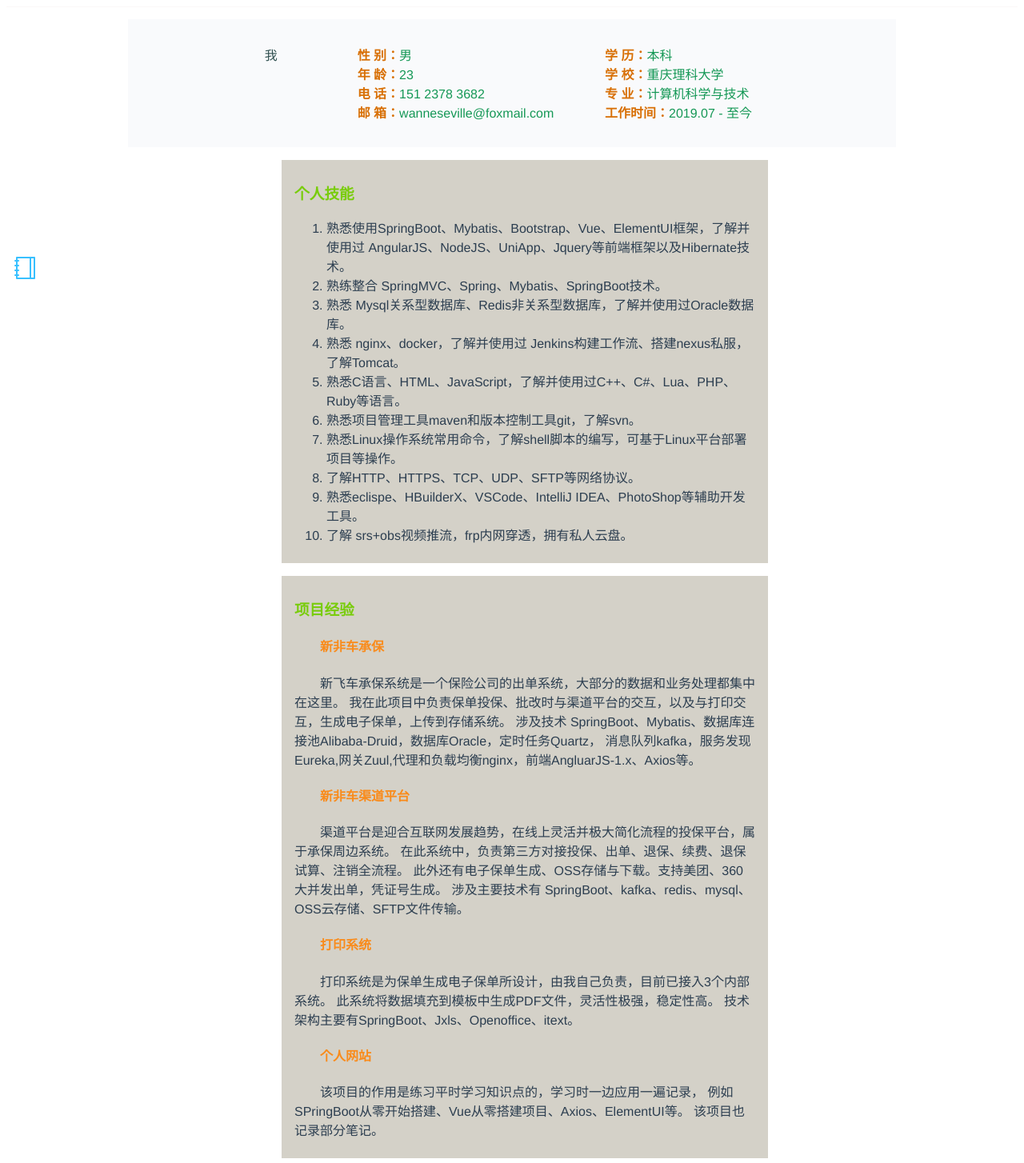
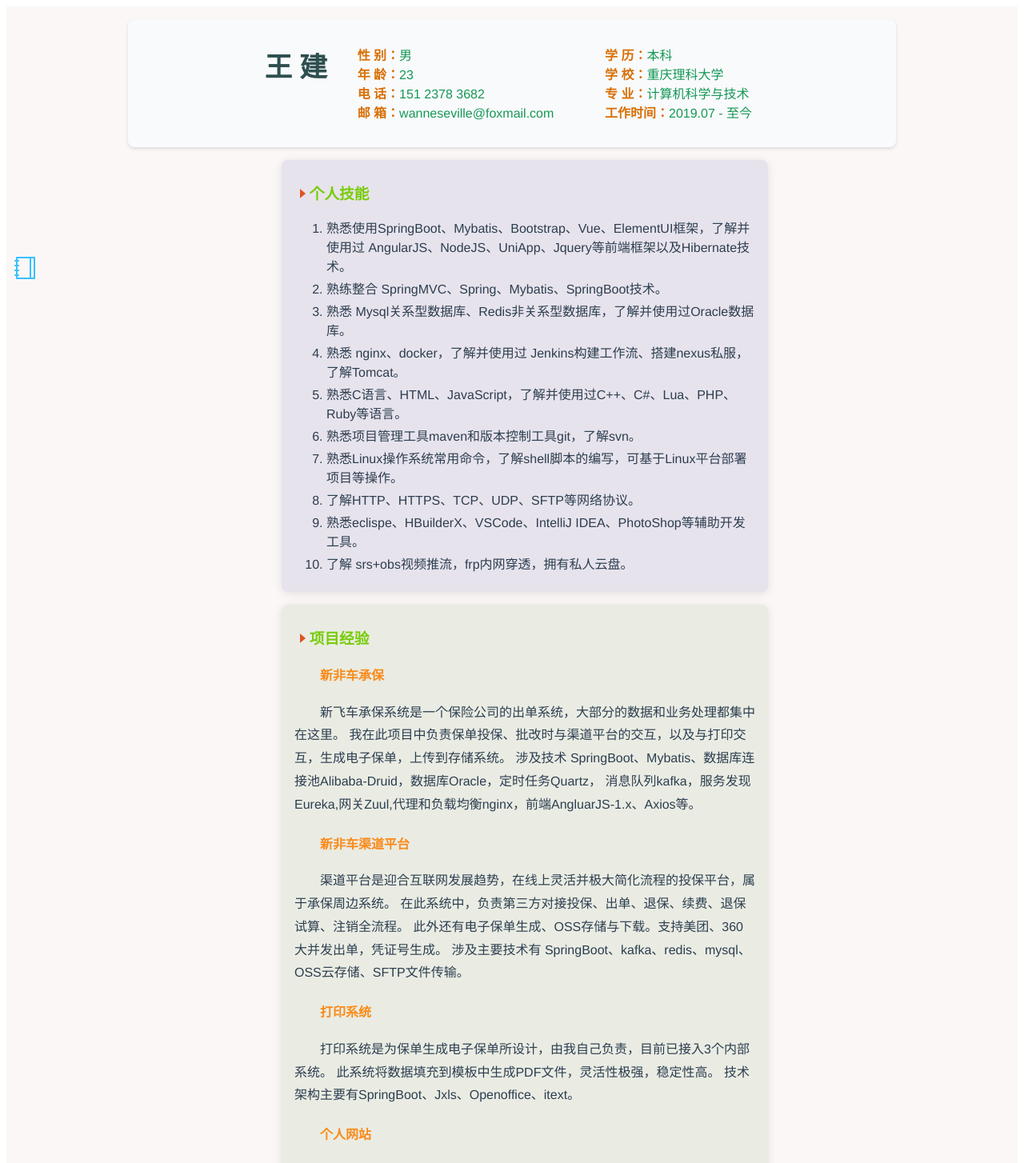
Before and after one commit to WanneSimon/munk-blog, a Vue app: page /coco/CV in a window 1280 px wide. Shown: the top 1454 px of the page at 80% size. Built offline with nearby package versions, Linux system fonts and the light colour scheme; no server answers; what vue-quill-editor would draw is missing.

Commit message:
简易版微调

```diff
--- a/src/views/curriculumVitae.vue
+++ b/src/views/curriculumVitae.vue
@@ -1,11 +1,11 @@
 <template>
   <div class="container-fluid" >
 
-    <div class="container_wrapper" style="position: relative;height: 1px;">
+    <div class="container_wrapper" style="position: relative;">
         <div style="height: 1rem;"></div>
 
         <el-row class="content_wrapper">
-          <el-col :lg="3" :md="4" :sm="12" :offset="4"> 我 </el-col>
+          <el-col :lg="3" :md="4" :sm="12" :offset="4"> <span class="name">王  建</span> </el-col>
           <el-col :lg="8" :md="8" :sm="12">
               <label>性 别：<span>男</span> </label>
               <label>年 龄：<span>23</span> </label>
@@ -20,8 +20,8 @@
           </el-col>
         </el-row>
 
-        <div class="intro_section">
-          <h3> 个人技能 </h3>
+        <div class="intro_section" style="background-color: #e7e3ec;">
+          <h3> <i class="el-icon-caret-right"></i>个人技能 </h3>
           <ol>
             <li> 熟悉使用SpringBoot、Mybatis、Bootstrap、Vue、ElementUI框架，了解并使用过 AngularJS、NodeJS、UniApp、Jquery等前端框架以及Hibernate技术。</li>
             <li>	熟练整合 SpringMVC、Spring、Mybatis、SpringBoot技术。</li>
@@ -36,8 +36,8 @@
           </ol>
         </div>
 
-        <div class="intro_section">
-          <h3> 项目经验 </h3>
+        <div class="intro_section" style="background-color: #eaece3;">
+          <h3> <i class="el-icon-caret-right"></i>项目经验 </h3>
           <div>
             <h4>新非车承保</h4>
             <p>
@@ -67,8 +67,8 @@
           </div>
         </div>
 
-        <div class="intro_section">
-          <h3> 自我描述 </h3>
+        <div class="intro_section" style="background-color: #e3ece5;">
+          <h3> <i class="el-icon-caret-right"></i>自我描述 </h3>
           <div>
             <p>本人积极乐观，性格随和，对学习和工作认真，态度端正。
             对软件开发技术有很强的兴趣，平时从社区论坛等学习到的新知识点通常会记录下来，
@@ -117,6 +117,9 @@ export default {
   padding: 2rem 1rem;
   min-height: 10rem;
   min-width: 10rem;
+
+  box-shadow: 0 2px 4px rgba(0, 0, 0, 0.12);
+  border-radius: 8px;
 }
 .content_wrapper label{
   display: block;
@@ -128,13 +131,20 @@ export default {
   color: #159856;
 }
 
+.name{
+  font-weight: 800;
+  font-size: 2.15rem;
+}
+
 .intro_section{
   padding: 0.5rem 1rem;
   margin: 1rem;
   text-align: left;
   margin-left: 20%;
   width: 60%;
-  background-color: #d4d1c8;
+  box-shadow: 0 2px 12px 0 rgba(0, 0, 0, 0.1);
+  border-radius: 8px;
+  /* background-color: #d4d1c8; */
 }
 
 .intro_section h3{
@@ -148,5 +158,16 @@ export default {
 
 .intro_section p{
   text-indent: 2rem;
+  font-size: 1rem;
+  line-height: 1.8rem;
 }
+
+.intro_section li{
+  margin-top: 4px;
+}
+
+.intro_section i{
+  color: #DF5320;
+}
+
 </style>
```
